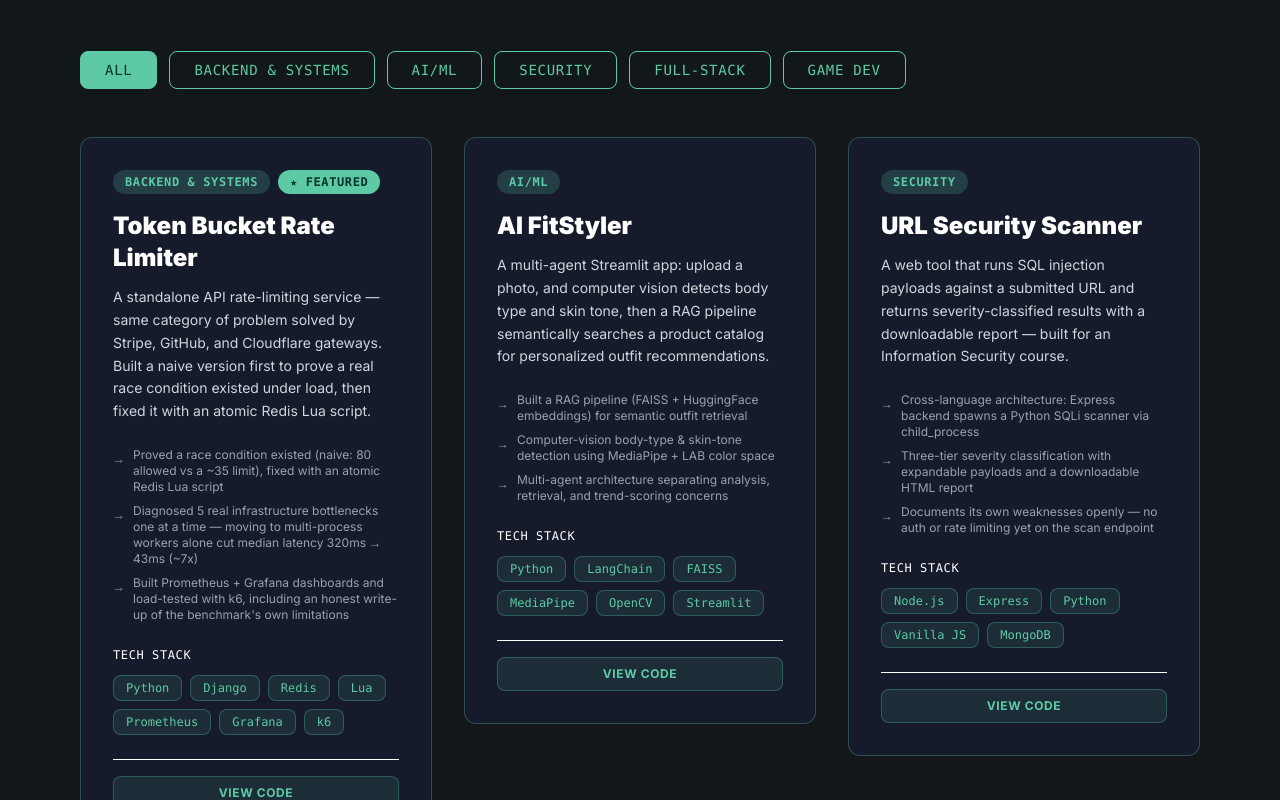
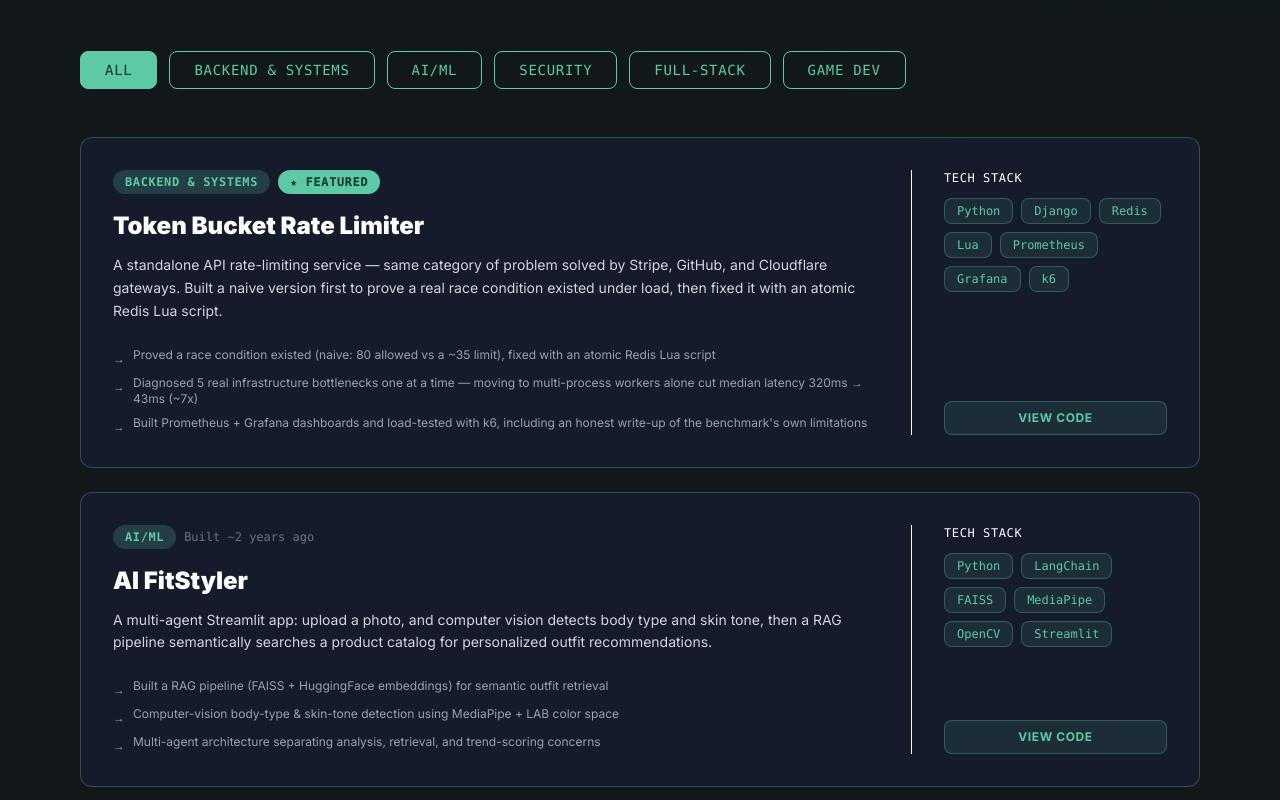
Before and after one commit to meryem-cmd/maryyam-portfolio, a React (Vite) app: page / in a window 1280 px wide. Shown: the part 2220-3020 px from the top of the page. Built offline with nearby package versions, Linux system fonts and the light colour scheme.

Commit message:
redesign: new color scheme, real content for hero/about/projects/skillss

```diff
--- a/src/components/Projects.jsx
+++ b/src/components/Projects.jsx
@@ -47,7 +47,7 @@
       id: 2,
       title: 'AI FitStyler',
       category: 'AI/ML',
-
+      note: 'Built ~2 years ago',
       description: 'A multi-agent Streamlit app: upload a photo, and computer vision detects body type and skin tone, then a RAG pipeline semantically searches a product catalog for personalized outfit recommendations.',
       tags: ['Python', 'LangChain', 'FAISS', 'MediaPipe', 'OpenCV', 'Streamlit'],
       github: 'https://github.com/meryem-cmd/fitstyler',
@@ -74,7 +74,7 @@
       id: 4,
       title: 'Enchanted Trinkets',
       category: 'Full-Stack',
-
+      note: 'Built ~2 years ago',
       description: 'Full-stack e-commerce platform with role-based dashboards for managers, employees, and customers, plus Cloudinary-powered image workflows.',
       tags: ['React', 'Node.js', 'Express.js', 'MongoDB', 'Cloudinary', 'JWT'],
       github: 'https://github.com/meryem-cmd/enchanted_trinkets',
@@ -88,7 +88,7 @@
       id: 5,
       title: 'Django Blog App',
       category: 'Full-Stack',
-
+      note: 'Built ~2 years ago',
       description: 'A full-stack dual-content platform migrating a legacy WordPress blog onto Django + Wagtail CMS, self-deployed to AWS EC2.',
       tags: ['Django', 'Wagtail', 'PostgreSQL', 'AWS EC2', 'Gunicorn', 'Whitenoise'],
       github: 'https://github.com/meryem-cmd/django-blog-app',
@@ -159,11 +159,11 @@
         </div>
 
         {/* Projects Grid */}
-        <div className={`grid grid-cols-1 md:grid-cols-2 lg:grid-cols-3 gap-8 items-start ${fade()}`} style={{ animationDelay: '0.3s' }}>
+        <div className={`grid grid-cols-1 gap-6 ${fade()}`} style={{ animationDelay: '0.3s' }}>
           {filteredProjects.map((project) => (
             <div
               key={project.id}
-              className="group relative rounded-xl overflow-hidden backdrop-blur-sm border transition-all duration-300 hover:scale-105 flex flex-col"
+              className="group relative rounded-xl overflow-hidden backdrop-blur-sm border transition-all duration-300 hover:border-accent"
               style={{
                 borderColor: 'rgba(93, 202, 165, 0.3)',
                 backgroundColor: 'rgba(26, 31, 58, 0.6)',
@@ -179,8 +179,10 @@
               ></div>
 
               {/* Content */}
-              <div className="p-8 flex flex-col relative z-10">
+              <div className="p-8 flex flex-col lg:flex-row gap-8 relative z-10">
 
+                {/* Left - main content */}
+                <div className="flex-1 min-w-0">
                   {/* Category Badge */}
                   <div className="flex items-center gap-2 flex-wrap mb-4">
                     <span
@@ -219,7 +221,7 @@
                   </p>
 
                   {/* Achievements */}
-                <div className="mb-6 space-y-2">
+                  <div className="space-y-2">
                     {project.achievements.map((achievement, idx) => (
                       <div key={idx} className="flex gap-2 text-xs text-gray-400">
                         <span className="text-accent mt-1">→</span>
@@ -227,8 +229,10 @@
                       </div>
                     ))}
                   </div>
+                </div>
 
-                {/* Tech Stack */}
+                {/* Right - tech stack + button sidebar */}
+                <div className="lg:w-64 shrink-0 flex flex-col justify-between lg:border-l lg:pl-8 border-accent/20 pt-6 lg:pt-0 mt-6 lg:mt-0 border-t lg:border-t-0">
                   <div className="mb-6">
                     <p className="text-accent text-xs font-mono uppercase tracking-wider mb-3">Tech Stack</p>
                     <div className="flex flex-wrap gap-2">
@@ -248,13 +252,11 @@
                     </div>
                   </div>
 
-                {/* Buttons */}
-                <div className="flex gap-3 pt-4 border-t border-accent/20">
                   <a
                     href={project.github}
                     target="_blank"
                     rel="noopener noreferrer"
-                    className="flex-1 px-4 py-2 rounded-lg font-bold uppercase text-xs tracking-wider transition-all duration-300 text-center"
+                    className="px-4 py-2 rounded-lg font-bold uppercase text-xs tracking-wider transition-all duration-300 text-center"
                     style={{
                       backgroundColor: 'rgba(93, 202, 165, 0.1)',
                       color: '#5DCAA5',
@@ -263,7 +265,6 @@
                   >
                     View Code
                   </a>
-
                 </div>
               </div>
             </div>
```
Lines whose indentation alone changed are shown as unchanged.
